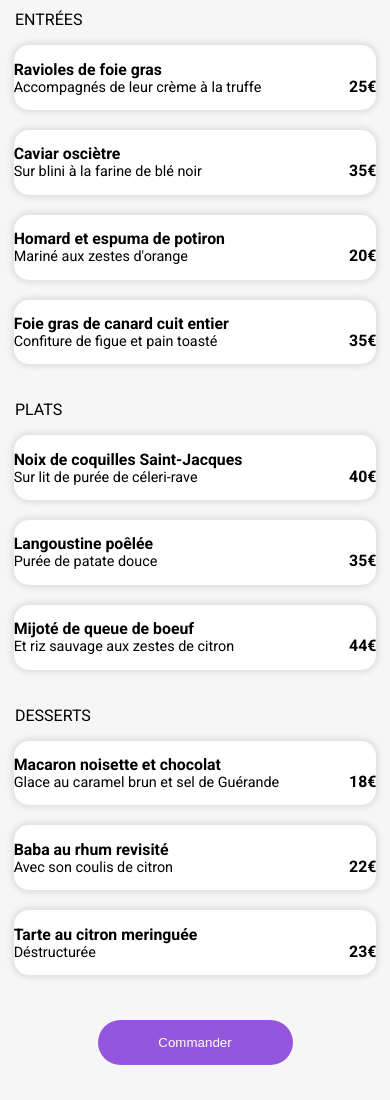
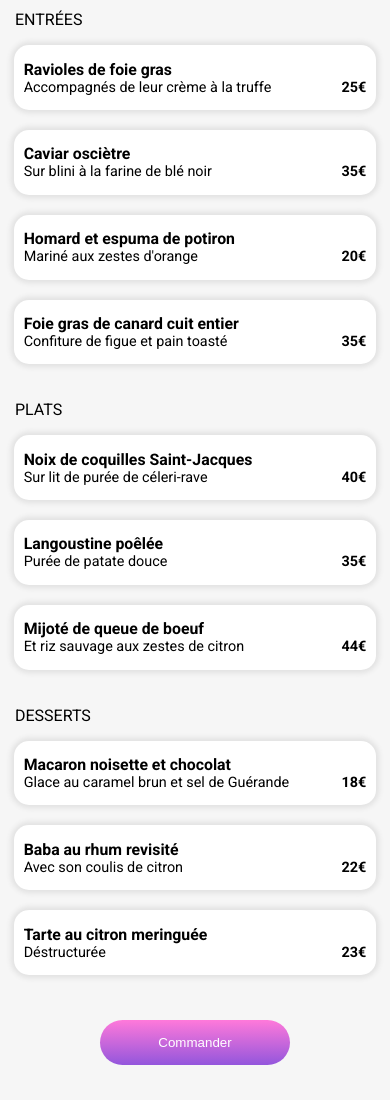
Before and after one commit to SamuelBoidin/BoidinSamuel_3_10032021, a website: page menu_2.html in a window 390 px wide. Shown: the part 360-1460 px from the top of the page. Drawn offline with Linux system fonts and the light colour scheme; a web font is replaced by a local one.

Commit message:
fix color gradient button

```diff
--- a/menu_2.html
+++ b/menu_2.html
@@ -37,28 +37,28 @@
                                 <div>
                                     <p><span>Ravioles de foie gras</span><br />
                                     Accompagnés de leur crème à la truffe</p>
-                                    <p><span>25€</span></p>
+                                    <p><span class="price">25€</span></p>
                                 </div>
                             </div>
                             <div class="tiles">
                                 <div>
                                     <p><span>Caviar osciètre</span><br />
                                     Sur blini à la farine de blé noir</p>
-                                    <p><span>35€</span></p>
+                                    <p><span class="price">35€</span></p>
                                 </div>
                             </div>
                             <div class="tiles">
                                 <div>
                                     <p><span>Homard et espuma de potiron</span><br />
                                     Mariné aux zestes d'orange</p>
-                                    <p><span>20€</span></p>
+                                    <p><span class="price">20€</span></p>
                                 </div>
                             </div>
                             <div class="tiles">
                                 <div>
                                     <p><span>Foie gras de canard cuit entier</span><br />
                                     Confiture de figue et pain toasté</p>
-                                    <p><span>35€</span></p>
+                                    <p><span class="price">35€</span></p>
                                 </div>
                             </div>
                         </div>
@@ -70,21 +70,21 @@
                                 <div>
                                     <p><span>Noix de coquilles Saint-Jacques</span><br />
                                     Sur lit de purée de céleri-rave</p>
-                                    <p><span>40€</span></p>
+                                    <p><span class="price">40€</span></p>
                                 </div>
                             </div>
                             <div class="tiles">
                                 <div>
                                     <p><span>Langoustine poêlée</span><br />
                                     Purée de patate douce</p>
-                                    <p><span>35€</span></p>
+                                    <p><span class="price">35€</span></p>
                                 </div>
                             </div>
                             <div class="tiles">
                                 <div>
                                     <p><span>Mijoté de queue de boeuf</span><br />
                                     Et riz sauvage aux zestes de citron</p>
-                                    <p><span>44€</span></p>
+                                    <p><span class="price">44€</span></p>
                                 </div>
                             </div>
                         </div>
@@ -96,21 +96,21 @@
                                 <div>
                                     <p><span>Macaron noisette et chocolat</span><br />
                                     Glace au caramel brun et sel de Guérande</p>
-                                    <p><span>18€</span></p>
+                                    <p><span class="price">18€</span></p>
                                 </div>
                             </div>
                             <div class="tiles">
                                 <div>
                                     <p><span>Baba au rhum revisité</span><br />
                                     Avec son coulis de citron</p>
-                                    <p><span>22€</span></p>
+                                    <p><span class="price">22€</span></p>
                                 </div>
                             </div>
                             <div class="tiles">
                                 <div>
                                     <p><span>Tarte au citron meringuée</span><br />
                                         Déstructurée</p>
-                                    <p><span>23€</span></p>
+                                    <p><span class="price">23€</span></p>
                                 </div>
                             </div>
                             <div>
--- a/sass/style.scss
+++ b/sass/style.scss
@@ -44,13 +44,18 @@ span {
     font-size: 1.1em;
 }
 .btn1 {
-    width: 195px;
+    width: 190px;
     border: transparent;
     outline: none;
     border-radius: 50px;
-    background-color: $primary;
+    background: linear-gradient($secondary, $primary);
     padding: 15px 0px 15px 0px;
     color: #fff;
+}
+.btn-heart {
+    border: transparent;
+    outline: none;
+    background-color: transparent;
 }
 @media (max-width: 767px)/*smartphone*/ {
 /*----------acceuil----------*/
@@ -65,7 +70,7 @@ span {
                 border: transparent;
                 background-color: transparent;
                 outline: none;
-                margin-left: -55px;
+                margin-left: -60px;
             }
         }
     }
@@ -189,11 +194,7 @@ span {
                         justify-content: space-between;
                         margin-top: -10px;
                         padding: 0px 10px 0px 10px;
-                        .btn-heart {
-                            border: transparent;
-                            outline: none;
-                            background-color: transparent;
-                        }
+
                     }
                 }
             }
@@ -263,6 +264,10 @@ span {
                         flex-direction: row;
                         justify-content: space-between;
                         align-items: flex-end;
+                        padding: 0px 10px 0px 10px;
+                        .price {
+                            font-size: 1em;
+                        }
                     }
                 }
             }
```
Also changed, not shown: index.html (+6 -6 lines), menu_1.html (+9 -9 lines), menu_3.html (+9 -9 lines), menu_4.html (+9 -9 lines), css/style.css, 1 other file.
